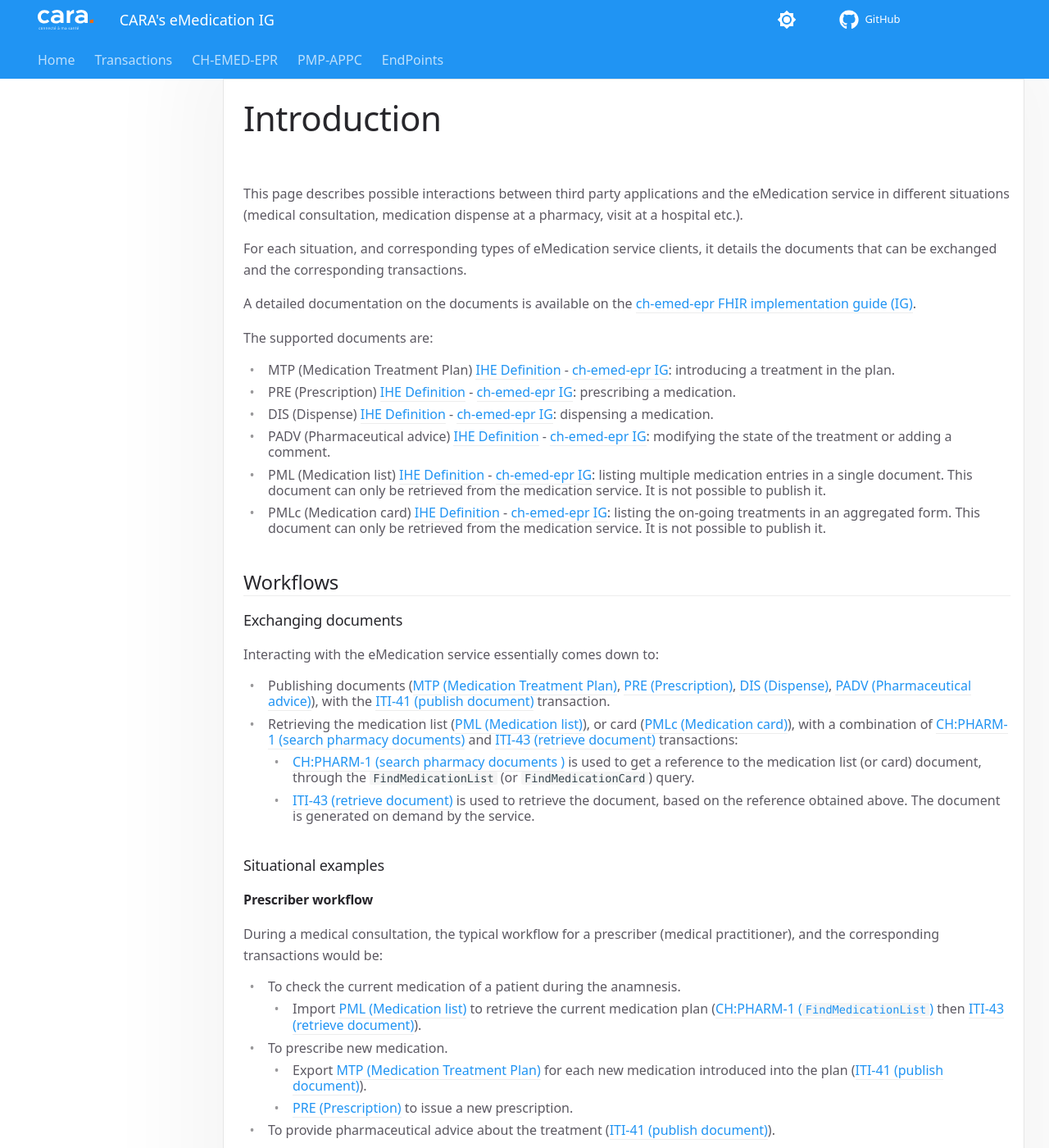
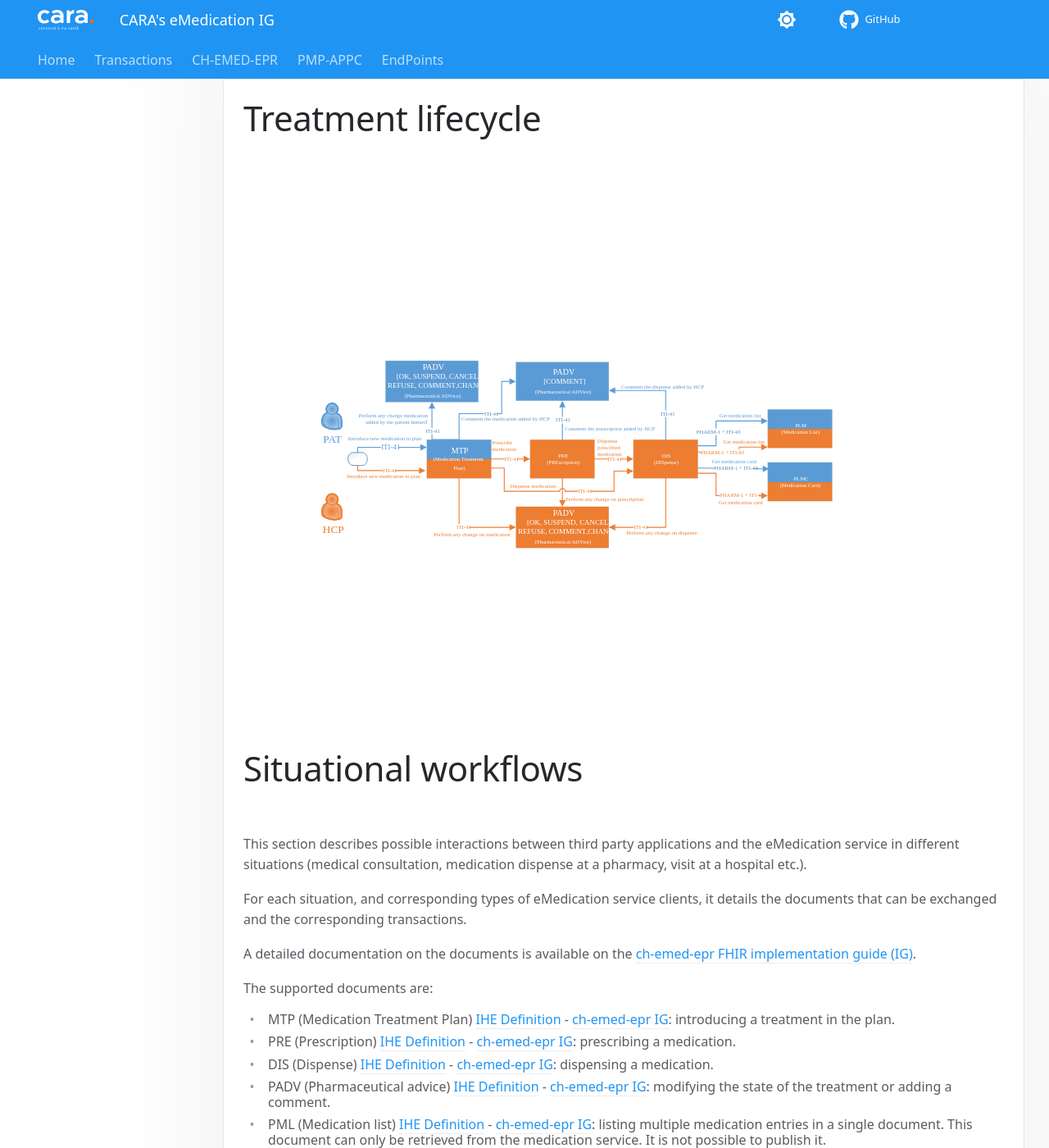
Before and after one commit to CARA-ch/emed-service-guide, an MkDocs documentation site: the page built from docs/workflows/index.md, in a window 1280 px wide and 1400 px high. Shown: the whole window at 82% size. Built offline with MkDocs 1.6.1 and Material for MkDocs 9.7.7, drawn with Linux system fonts in a browser that asks for light colours; comment, search, counter and statistics services are not loaded.

Commit message:
#12 add medication workflow (#26)
* #12 add medication workflow

```diff
--- a/docs/workflows/index.md
+++ b/docs/workflows/index.md
@@ -1,5 +1,8 @@
-# Introduction
-This page describes possible interactions between third party applications and the eMedication service in different situations (medical consultation, medication dispense at a pharmacy, visit at a hospital etc.).
+# Treatment lifecycle
+![Medication Lifecycle](../assets/workflow-medication.svg)
+
+# Situational workflows
+This section describes possible interactions between third party applications and the eMedication service in different situations (medical consultation, medication dispense at a pharmacy, visit at a hospital etc.).
 
 For each situation, and corresponding types of eMedication service clients, it details the documents that can be exchanged and the corresponding transactions.
 
```
Also changed, not shown: docs/assets/workflow-medication.svg (added).
